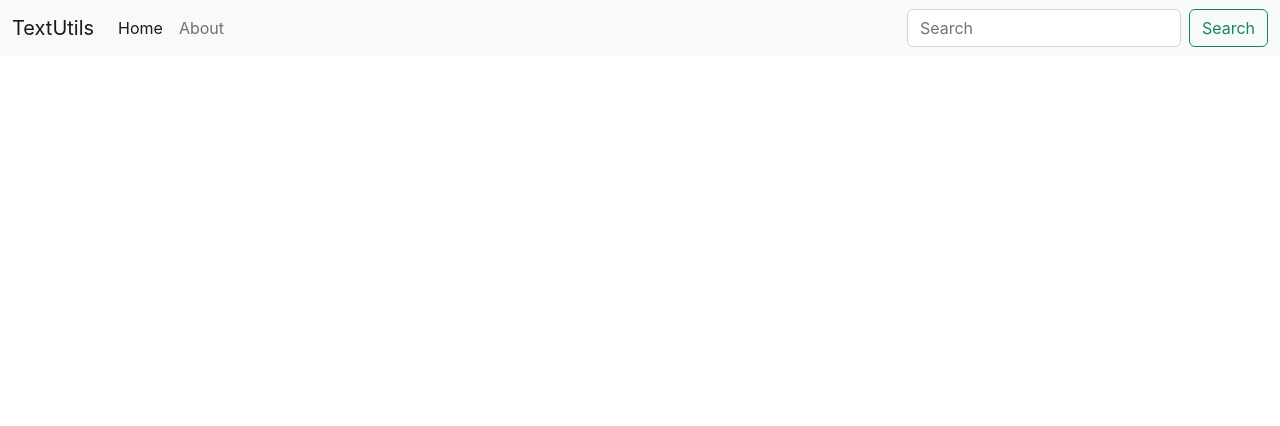
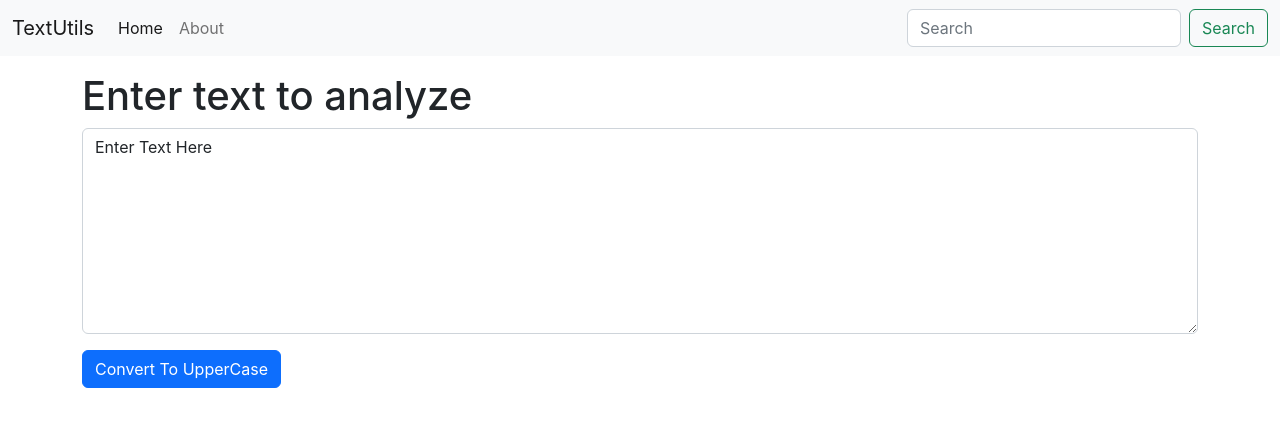
Before and after one commit to Turwani/textutils, a React (Create React App) app: page / in a window 1280 px wide. Shown: the top 426 px of the page. Built offline with nearby package versions, Linux system fonts and the light colour scheme.

Commit message:
Video 7 complete

```diff
--- a/src/App.js
+++ b/src/App.js
@@ -1,11 +1,15 @@
 import logo from './logo.svg';
 import './App.css';
 import Navbar from './components/Navbar';
+import TextForm from './components/TextForm';
 
 function App() {
   return (
    <>
-<Navbar title="TextUtils" />
+      <Navbar title="TextUtils" />
+      <div className = "container my-3">
+      <TextForm heading = "Enter text to analyze"   />
+      </div>
    </>
   );
 }
--- /dev/null
+++ b/src/components/TextForm.js
@@ -0,0 +1,22 @@
+import React, {useState} from 'react'
+
+
+export default function TextForm(props) {
+    const  handleUpClick = () => {
+            let newText = text.toLocaleUpperCase();
+            setText(newText);
+    }
+    const  handleOnChange = (event) => {
+            setText(event.target.value)
+    }
+    const [text, setText] = useState('Enter Text Here');
+  return (
+    <div>
+        <div className="mb-3">
+            <h1>{props.heading} </h1>
+            <textarea className="form-control" id="myBox" value= {text} onChange={handleOnChange} rows="8"></textarea>
+        </div>
+        <button className='btn btn-primary' onClick={handleUpClick}>Convert To UpperCase </button>
+    </div>
+  )
+}
```
